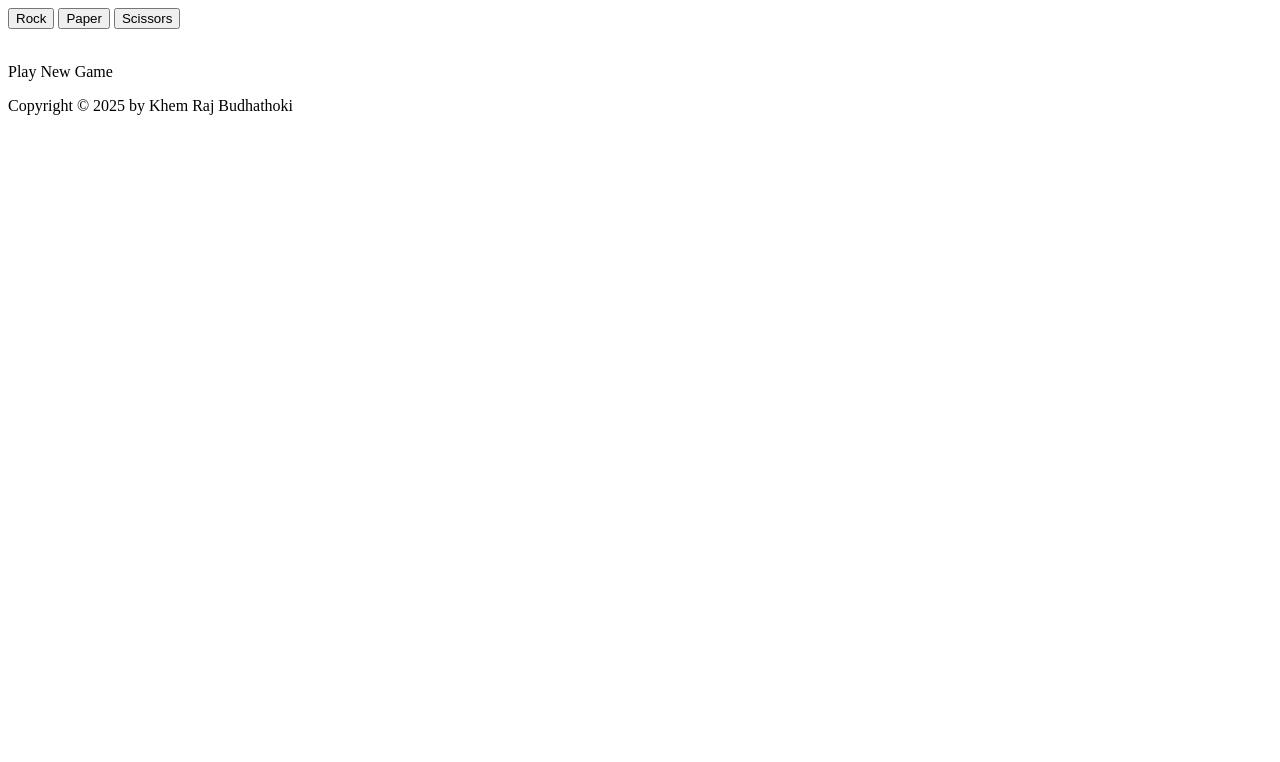
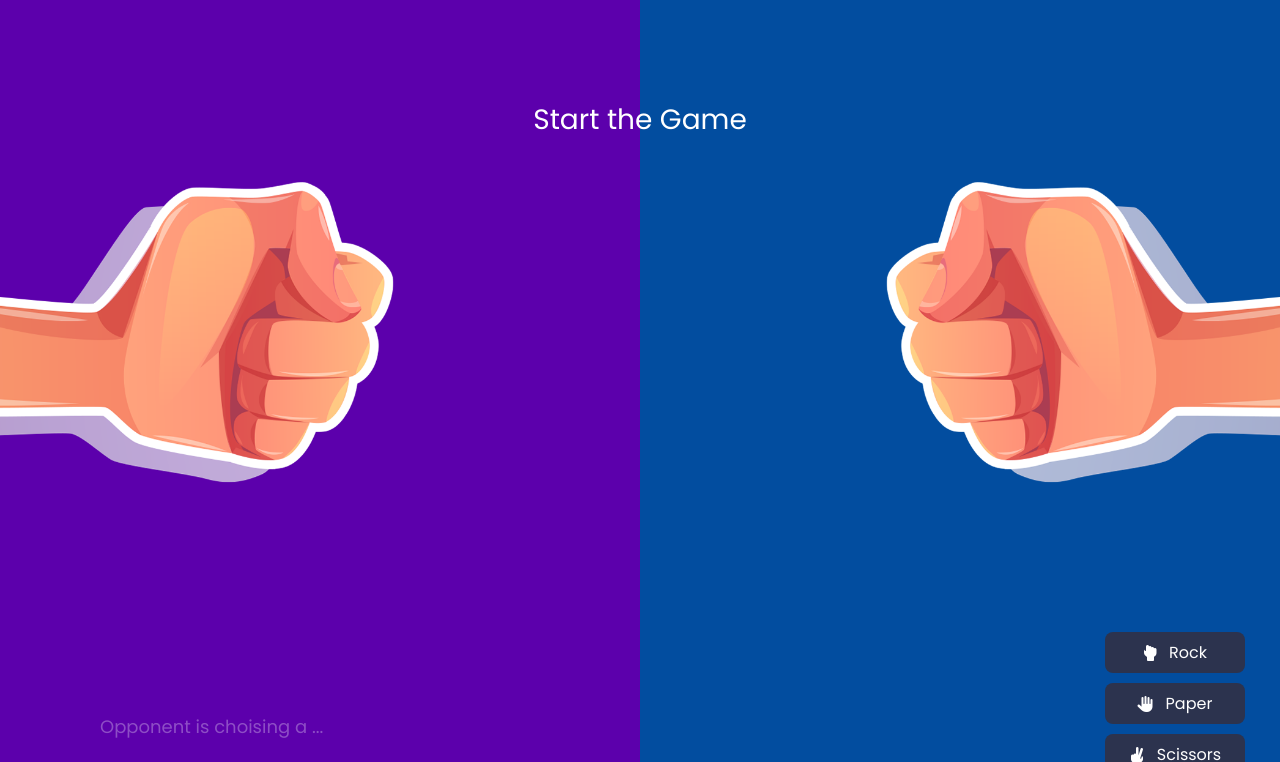
Before and after one commit to heykhem/rock-paper-scissors, a plain HTML site: page index.html in a window 1280 px wide. Shown: the top 762 px of the page. Drawn offline with Linux system fonts and the light colour scheme.

Commit message:
Latest UI

```diff
--- a/index.html
+++ b/index.html
@@ -3,46 +3,80 @@
   <head>
     <meta charset="UTF-8" />
     <meta name="viewport" content="width=device-width, initial-scale=1.0" />
-    <title>Rock Paper Scissors</title>
+    <title>Rock Paper Scissor Game</title>
+    <link rel="stylesheet" href="styles.css" />
   </head>
   <body>
+    <!-- <div class="start-menu">
+      <div class="start-wrapper">
+        <button onclick="gStart(); loadSound()" class="st-btn">
+          Start Game
+        </button>
+      </div>
+    </div> -->
     <div class="container">
-      <button onclick="run(0)">Rock</button>
-      <button onclick="run(1)">Paper</button>
-      <button onclick="run(2)">Scissors</button>
-      <br />
-      <br />
-      <p id="result">Play New Game</p>
+      <div class="wrapper">
+        <button onclick="playSound(); run(0)" class="btn">
+          <i class="fa-solid fa-hand-back-fist" style="color: #ffffff"></i>
+          <span class="w-text">Rock</span>
+        </button>
+        <button onclick="playSound(); run(1)" class="btn">
+          <i class="fa-solid fa-hand" style="color: #ffffff"></i>
+          <span class="w-text">Paper</span>
+        </button>
+        <button onclick="playSound(); run(2)" class="btn">
+          <i
+            class="fa-solid fa-hand-scissors fa-rotate-90"
+            style="color: #ffffff"
+          ></i>
+          <span class="w-text">Scissors</span>
+        </button>
+      </div>
+
+      <div class="result-wrap">
+        <p id="result">Start the Game</p>
+      </div>
+
+      <div class="hand-wrapper">
+        <div class="left-hand-wrapper">
+          <div class="lhand">
+            <img
+              src="Assets/rock.png"
+              alt=""
+              class="limg move"
+              draggable="false"
+            />
+            <div class="linfo">
+              <p style="opacity: 30%">
+                Opponent is choising a <span id="p2choice"></span>...
+              </p>
+            </div>
+          </div>
+        </div>
+        <div class="right-hand-wrapper">
+          <div class="rhand">
+            <img src="Assets/rock.png" alt=" " class="rimg" draggable="false" />
+          </div>
+        </div>
+      </div>
     </div>
-
     <footer>
       <p>
         Copyright ©
         <script>
           document.write(new Date().getFullYear());
         </script>
-        by Khem Raj Budhathoki
+        by Khem Raj Budhathoki, Ishan Ghimire &nbsp;
+        <a href="https://github.com/heykhem" target="_blank" class="social"
+          >Github <i class="fa-brands fa-github" style="color: black"></i
+        ></a>
       </p>
     </footer>
 
-    <script>
-      function run(a) {
-        let choice = ["Rock", "Paper", "Scissor"];
-        var player1 = a;
-        var player2 = Math.floor(Math.random() * 3);
-        var finalRes = winCheck(player1, player2);
-        document.getElementById(
-          "result"
-        ).innerHTML = `${finalRes} <br> You select ${choice[player1]} and Computer select ${choice[player2]}`;
-      }
-
-      function winCheck(x, y) {
-        return x === y
-          ? "You Win!"
-          : x === (y + 1) % 3
-          ? "You Win"
-          : "You Lose!";
-      }
-    </script>
+    <script
+      src="https://kit.fontawesome.com/07b482046c.js"
+      crossorigin="anonymous"
+    ></script>
+    <script src="script.js"></script>
   </body>
 </html>
--- /dev/null
+++ b/script.js
@@ -0,0 +1,73 @@
+// Images path
+let images = [
+    "Assets/rock.png",
+    "Assets/paper.png",
+    "Assets/scissors.png",
+];
+
+// Game start
+// function gStart() {
+//     document.querySelector(".start-menu").style.display = "none";
+// }
+
+
+let rhand = document.getElementsByClassName("rimg")[0];
+
+function run(a) {
+    let choice = ["Rock", "Paper", "Scissors"];
+    var player1 = a;
+    var player2 = p2Think();
+    var finalRes = winCheck(player1, player2);
+    if (0 === 0) {
+        rhand.src = images[a];
+    }
+    document.getElementById(
+        "result"
+    ).innerHTML = `${finalRes}`;
+    document.getElementById(
+        "p2choice"
+    ).innerHTML = `${choice[player2]}`;
+}
+
+function p2Think() {
+    let a = Math.floor(Math.random() * 3)
+    lhand.src = images[a];
+    console.log(lhand);
+    lhand.classList.add("move");
+    return a;
+}
+
+function winCheck(x, y) {
+    return x === y
+        ? "It's Draw"
+        : x === (y + 1) % 3
+            ? "You Win"
+            : "You Lose";
+}
+
+let index = 0;
+let lhand = document.querySelector(".limg");
+console.log('hello');
+
+// function cycleImages() {
+//     cycleInterval = setInterval(function () {
+//         index = (index + 1) % images.length;
+//         lhand.src = images[index];
+//     }, 150);
+// }
+
+// function cycleStop() {
+//     clearInterval(cycleInterval)
+// }
+
+// Sound to make choice
+function playSound() {
+    let audio = new Audio("Assets/Sounds/result.mp3");
+    audio.play();
+}
+
+// Sound to start game
+function loadSound() {
+    let audio = new Audio("Assets/Sounds/start.mp3");
+    audio.play();
+}
--- /dev/null
+++ b/styles.css
@@ -0,0 +1,212 @@
+/* GOOGLE FONTS */
+@import url("https://fonts.googleapis.com/css2?family=Poppins:ital,wght@0,100;0,200;0,300;0,400;0,500;0,600;0,700;0,800;0,900;1,100;1,200;1,300;1,400;1,500;1,600;1,700;1,800;1,900&display=swap");
+
+/* CSS RESET */
+* {
+  margin: 0;
+  padding: 0;
+  box-sizing: border-box;
+  font-family: "Poppins", sans-serif;
+}
+
+body {
+  background-color: #151624;
+  background-size: cover;
+  background-repeat: no-repeat;
+  background-position: center center;
+  position: relative;
+}
+
+.start-menu {
+  background-color: #00000094;
+  height: 100vh;
+  width: 100%;
+  top: 50%;
+  left: 50%;
+  transform: translate(-50%, -50%);
+  position: absolute;
+  z-index: 99;
+  padding: 10px 20px;
+  display: flex;
+  justify-content: center;
+  padding-top: 100px;
+}
+
+.start-wrapper {
+  background-color: #fff;
+  height: 100px;
+  width: 500px;
+  border-radius: 10px;
+  padding: 10px 20px;
+}
+
+.container {
+  width: 100%;
+  height: 100vh;
+  position: relative;
+}
+
+.wrapper {
+  width: 150px;
+  display: flex;
+  gap: 10px;
+  flex-flow: column wrap;
+  justify-content: center;
+  align-items: center;
+  position: absolute;
+  right: 30px;
+  bottom: 25px;
+  z-index: 50;
+}
+
+.btn {
+  border: none;
+  padding: 8px 0;
+  color: #ffff;
+  display: flex;
+  align-items: center;
+  justify-content: center;
+  gap: 12px;
+  cursor: pointer;
+  background: #2c334e;
+  border-radius: 8px;
+  box-shadow: 0 0 0px 2px transparent;
+  transition: box-shadow 0.2s ease-in;
+  transition: tranform 0.2s ease-in;
+  font-size: 16px;
+  width: 140px;
+}
+
+.btn:hover {
+  box-shadow: 0 0 0px 2px #9c2cff;
+}
+
+.btn:active {
+  transform: scale(1.05);
+}
+
+.result-wrap {
+  padding: 10px 20px;
+  position: absolute;
+  top: 15%;
+  transform: translate(-50%, -50%);
+  left: 50%;
+  text-align: center;
+  transition: all 0.3s ease-in-out;
+  z-index: 50;
+  color: #fff;
+}
+
+.result-wrap p {
+  font-size: 28px;
+}
+
+.hand-wrapper {
+  width: 100%;
+  height: 100vh;
+  display: grid;
+  grid-template-columns: repeat(2, 1fr);
+}
+.left-hand-wrapper {
+  display: flex;
+  align-items: center;
+  justify-content: flex-start;
+  background-color: #5c00ac;
+  position: relative;
+}
+
+.left-hand-wrapper::after {
+  content: "";
+  position: absolute;
+  width: 500px;
+  z-index: -1;
+  height: 500px;
+  background-color: #fff;
+  filter: blur(100px);
+  top: 100px;
+  left: 0;
+}
+
+.left-hand-wrapper,
+.right-hand-wrapper {
+  margin-top: -130px;
+}
+
+.right-hand-wrapper {
+  display: flex;
+  align-items: center;
+  justify-content: flex-end;
+  background-color: #024d9f;
+}
+
+img {
+  user-select: none; /*  Prevent selection */
+  pointer-events: none; /* Disables interaction */
+  pointer-events: none; /* Disables all pointer interactions */
+  -webkit-user-drag: none; /* Prevents dragging in WebKit browsers */
+  -webkit-user-select: none; /* Prevents selection in WebKit browsers */
+}
+
+.lhand img {
+  width: 400px;
+}
+.rimg {
+  transform: scaleX(-1);
+  width: 400px;
+}
+
+.linfo {
+  bottom: 60px;
+  left: 100px;
+  position: absolute;
+}
+
+.linfo p {
+  font-size: 18px;
+  color: #fff;
+}
+
+footer {
+  position: absolute;
+  /* background-color: #fff; */
+  color: #fff;
+  left: 50%;
+  bottom: 10px;
+  transform: translateX(-50%);
+  font-size: 12px;
+  transition: all 0.3s ease-in-out;
+}
+
+footer p {
+  /* opacity: 50%; */
+  display: flex;
+  align-items: center;
+  justify-content: center;
+}
+
+.social {
+  display: flex;
+  align-items: center;
+  gap: 5px;
+  color: #fff;
+  text-decoration: none;
+  background-color: #fff;
+  color: black;
+  padding: 2px 10px;
+  border-radius: 6px;
+}
+/*
+@keyframes handmove {
+  from {
+    transform: rotate(-45deg);
+  }
+  to {
+    transform: rotate(0deg);
+    left: 0;
+  }
+}
+
+.move {
+  animation-name: handmove;
+  animation-duration: 4s;
+} */
```
Also changed, not shown: Assets/GameUI.png (added), Assets/paper.png (added), Assets/rock.png (added), Assets/scissors.png (added), README.md (added), 3 other files.
